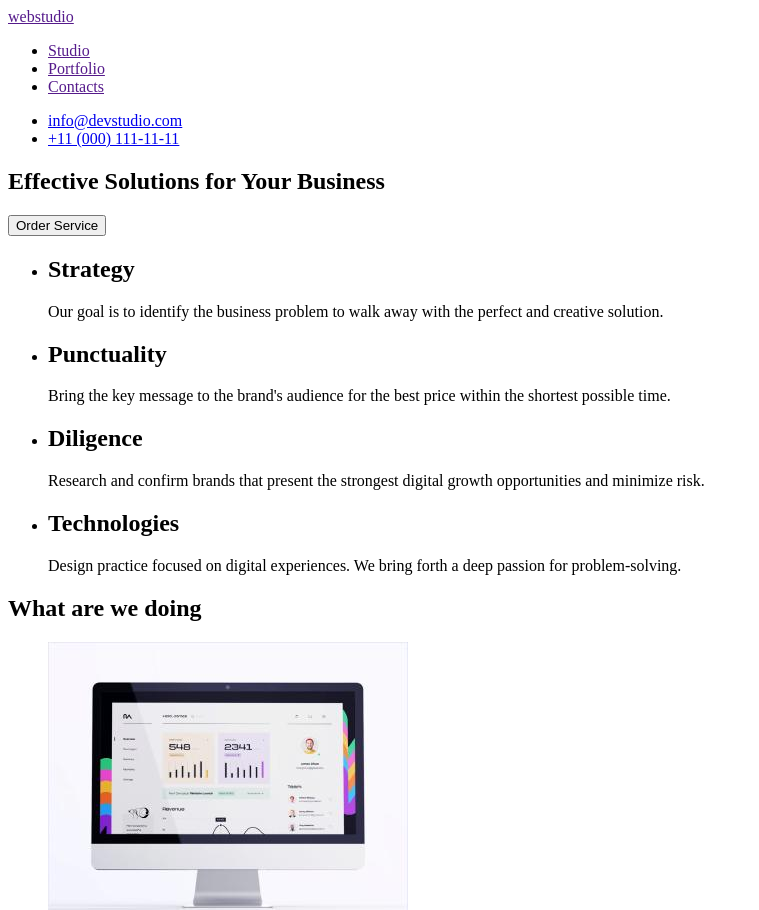
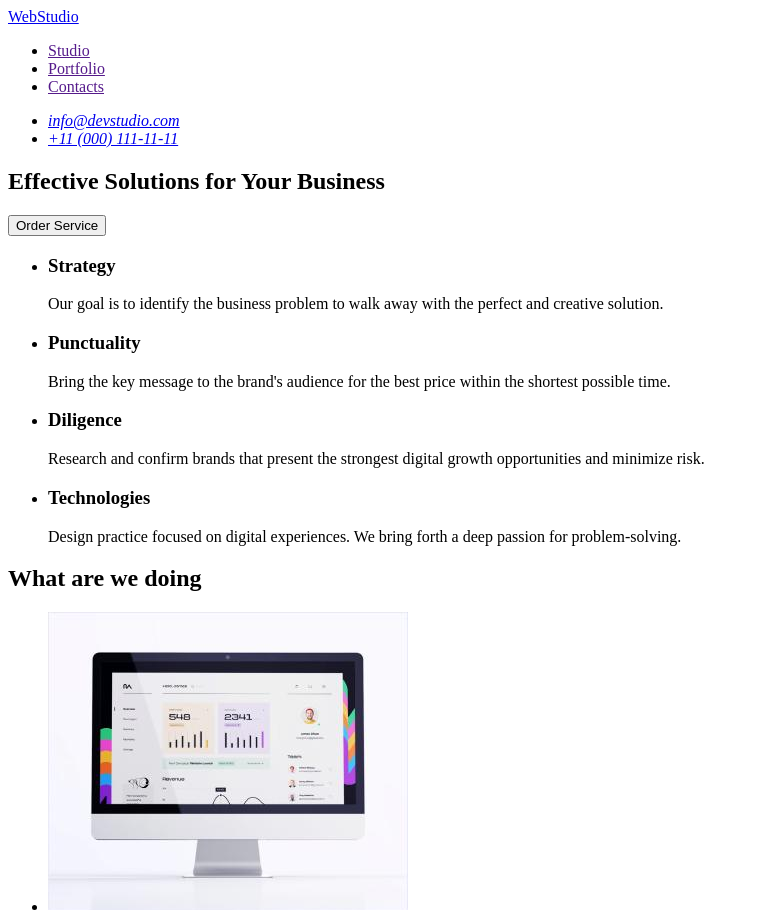
Before and after one commit to Yevhen-L/goit-markup-hw-01, a plain HTML site: page index.html in a window 1280 px wide. Shown: the top 910 px of the page, without its empty margins (0-759 px from the left). Drawn offline with Linux system fonts and the light colour scheme.

Commit message:
21032023
corrected code

```diff
--- a/index.html
+++ b/index.html
@@ -9,17 +9,19 @@
   <body>
     <header>
       <nav>
-        <a href="">webstudio</a>
+        <a href="./index.html">WebStudio</a>
         <ul>
           <li><a href="">Studio</a></li>
           <li><a href="">Portfolio</a></li>
           <li><a href="">Contacts</a></li>
         </ul>
       </nav>
-      <ul>
-        <li><a href="mailto:info@devstudio.com">info@devstudio.com</a></li>
-        <li><a href="tel:+110001111111">+11 (000) 111-11-11</a></li>
-      </ul>
+      <address>
+        <ul>
+          <li><a href="mailto:info@devstudio.com">info@devstudio.com</a></li>
+          <li><a href="tel:+110001111111">+11 (000) 111-11-11</a></li>
+        </ul>
+      </address>
     </header>
     <main>
       <!-- Effective Solutions for Your Business -->
@@ -29,30 +31,31 @@
       </section>
       <!-- Strategy Punctuality Diligence Technologies -->
       <section>
+        <h2 hidden>Features</h2>
         <ul>
           <li>
-            <h2>Strategy</h2>
+            <h3>Strategy</h3>
             <p>
               Our goal is to identify the business problem to walk away with the
               perfect and creative solution.
             </p>
           </li>
           <li>
-            <h2>Punctuality</h2>
+            <h3>Punctuality</h3>
             <p>
               Bring the key message to the brand's audience for the best price
               within the shortest possible time.
             </p>
           </li>
           <li>
-            <h2>Diligence</h2>
+            <h3>Diligence</h3>
             <p>
               Research and confirm brands that present the strongest digital
               growth opportunities and minimize risk.
             </p>
           </li>
           <li>
-            <h2>Technologies</h2>
+            <h3>Technologies</h3>
             <p>
               Design practice focused on digital experiences. We bring forth a
               deep passion for problem-solving.
@@ -85,12 +88,12 @@
               alt="mark-guerrero"
               width="264"
             />
-            <p>Mark Guerrero</p>
+            <h3>Mark Guerrero</h3>
             <p>Product Designer</p>
           </li>
           <li>
             <img src="./images/tom-ford.jpg" alt="tom-ford" width="264" />
-            <p>Tom Ford</p>
+            <h3>Tom Ford</h3>
             <p>Frontend Developer</p>
           </li>
           <li>
@@ -99,7 +102,7 @@
               alt="camila-garcia"
               width="264"
             />
-            <p>Camila Garcia</p>
+            <h3>Camila Garcia</h3>
             <p>Marketing</p>
           </li>
           <li>
@@ -108,14 +111,14 @@
               alt="daniel-wilson"
               width="264"
             />
-            <p>Daniel Wilson</p>
+            <h3>Daniel Wilson</h3>
             <p>UI Designer</p>
           </li>
         </ul>
       </section>
     </main>
     <footer>
-      <a href="">webstudio</a>
+      <a href="./index.html">WebStudio</a>
       <p>
         Increase the flow of customers and sales for your business with digital
         marketing & growth solutions.
```
